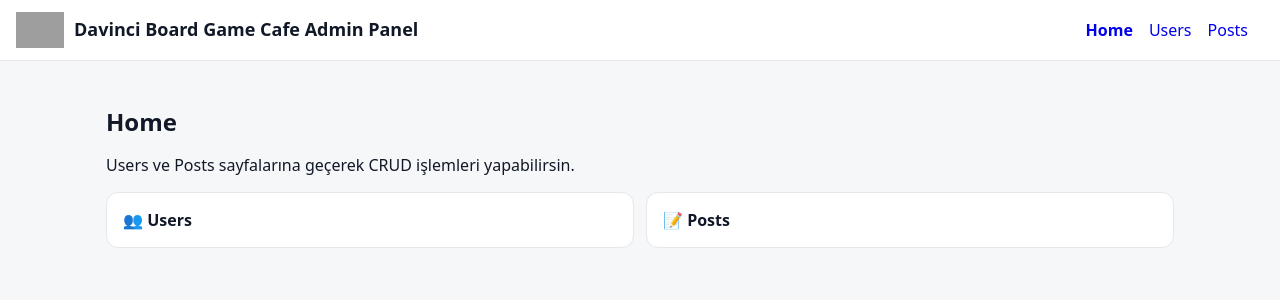
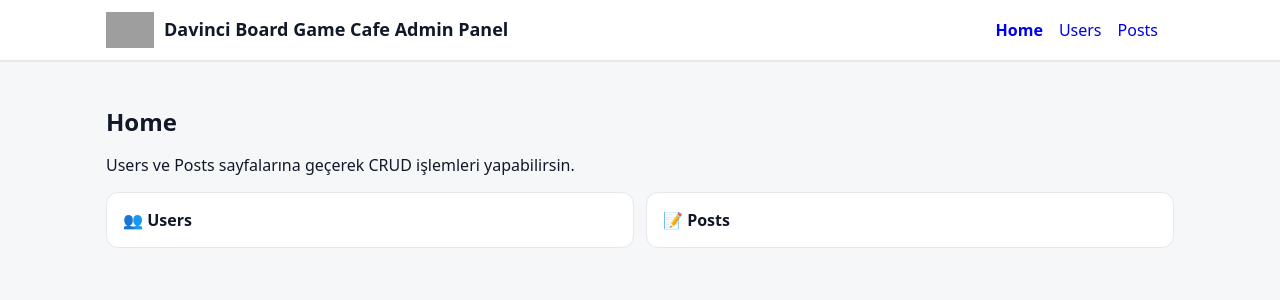
Before and after one commit to sirinn00/davinci-frontend, a React (Vite) app: page / in a window 1280 px wide. Shown: the top 300 px of the page. Built offline with nearby package versions, Linux system fonts and the light colour scheme; grey boxes are pictures that could not be loaded.

Commit message:
sticky navbar and container

```diff
--- a/src/components/NavBar.tsx
+++ b/src/components/NavBar.tsx
@@ -1,11 +1,12 @@
 import { Link, NavLink } from "react-router-dom";
 import type { CSSProperties } from "react";
+import Container from "./Container";
 
 const LOGO =
   "https://davinciboardgame.com/wp-content/uploads/2023/01/Hy8uge6SCowHNV4QUwQ1_abBLok08iS03jz2W.png";
 
 const headerInner: CSSProperties = {
-  padding: "12px 16px",
+  padding: "12px 0",
   display: "flex",
   alignItems: "center",
   justifyContent: "space-between",
@@ -19,55 +20,36 @@ const brandStyle: CSSProperties = {
   textDecoration: "none",
 };
 
-const logoStyle: CSSProperties = {
-  height: 36,
-  width: "auto",
-  display: "block",
-};
-
-const brandTitle: CSSProperties = {
-  color: "#111827",
-  fontWeight: 800,
-  fontSize: 18,
-  lineHeight: 1.1,
-  whiteSpace: "nowrap",
-};
-
+const logoStyle: CSSProperties = { height: 36, width: "auto", display: "block" };
+const brandTitle: CSSProperties = { color: "#111827", fontWeight: 800, fontSize: 18, lineHeight: 1.1, whiteSpace: "nowrap" };
 const linkStyle: CSSProperties = { marginRight: 16, textDecoration: "none" };
 const active: CSSProperties = { fontWeight: 700 };
 
 export default function NavBar() {
   return (
-    <header style={{ background: "#fff", borderBottom: "1px solid #e5e7eb" }}>
+    <header
+      style={{
+        background: "#fff",
+        borderBottom: "1px solid #e5e7eb",
+        position: "sticky",
+        top: 0,
+        zIndex: 50,
+        boxShadow: "0 1px 0 rgba(17,24,39,0.06)",
+      }}
+    >
+      <Container>
         <div style={headerInner}>
-        {/* SOL: LOGO + BAŞLIK */}
           <Link to="/" style={brandStyle} aria-label="Home">
             <img src={LOGO} alt="Davinci Logo" style={logoStyle} />
             <span style={brandTitle}>Davinci Board Game Cafe Admin Panel</span>
           </Link>
-
-        {/* SAĞ: MENÜ */}
           <nav>
-          <NavLink
-            to="/"
-            style={({ isActive }) => ({ ...linkStyle, ...(isActive ? active : {}) })}
-          >
-            Home
-          </NavLink>
-          <NavLink
-            to="/users"
-            style={({ isActive }) => ({ ...linkStyle, ...(isActive ? active : {}) })}
-          >
-            Users
-          </NavLink>
-          <NavLink
-            to="/posts"
-            style={({ isActive }) => ({ ...linkStyle, ...(isActive ? active : {}) })}
-          >
-            Posts
-          </NavLink>
+            <NavLink to="/"   style={({ isActive }) => ({ ...linkStyle, ...(isActive ? active : {}) })}>Home</NavLink>
+            <NavLink to="/users" style={({ isActive }) => ({ ...linkStyle, ...(isActive ? active : {}) })}>Users</NavLink>
+            <NavLink to="/posts" style={({ isActive }) => ({ ...linkStyle, ...(isActive ? active : {}) })}>Posts</NavLink>
           </nav>
         </div>
+      </Container>
     </header>
   );
 }
```
Lines whose indentation alone changed are shown as unchanged.
